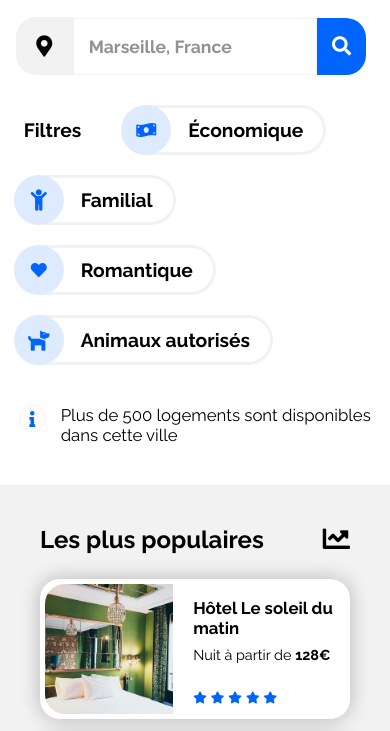
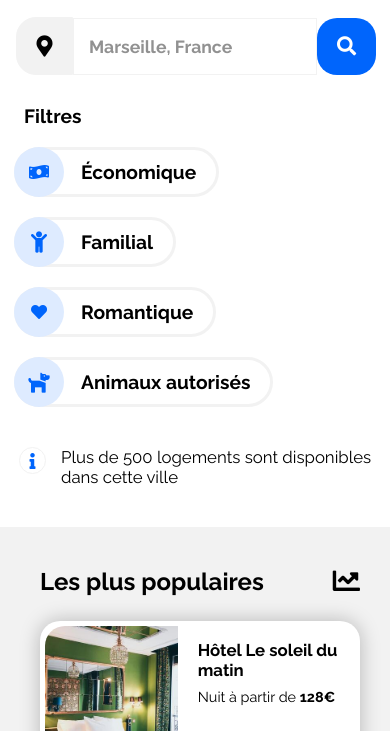
Before and after one commit to RedaPuenta/Reservia, a plain HTML site: page reservia.html in a window 390 px wide. Shown: the part 268-999 px from the top of the page. Drawn offline with Linux system fonts and the light colour scheme.

Commit message:
Correction de la structure HMTL de la partie FILTRE + modification CSS (version RESPONSIVE 1)

```diff
--- a/reservia-mediaquery.css
+++ b/reservia-mediaquery.css
@@ -1,3 +1,11 @@
+body{
+    margin: auto;
+    width: 100%;
+    max-width: 1540px;
+    min-width: 400px;
+}
+
+
 @media screen and (max-width: 1500px){
     /*Hebergement et Populaire*/
     .hebergement-popular-separa{
@@ -423,6 +431,10 @@
     }
 
     /*Recherche*/
+    .bar-search button{
+        width: 65px;
+        border-radius: 20px;
+    }
     .bar-search button span:first-child{
         display: none;
     }
@@ -430,9 +442,6 @@
     .bar-search button span:last-child{
         display: inline-block;
     }
-
-    /*Filtres*/
-    /*MODIFICATION*/
 
     /*Hebergement*/
     /*Positionnemement des images*/
--- a/reservia.css
+++ b/reservia.css
@@ -9,20 +9,21 @@ body{
 
 }
 
-@media screen and (max-width: 450px){
+@media screen and (max-width: 500px){
     body{
         background: linear-gradient(rgba(255, 255, 255, 0.7), rgba(255, 255, 255, 0.7)), url("images/maquette/iPhone\ 8\ -\ 1.png")  no-repeat;
         background-position: 50% 0%;
         background-attachment: fixed;
         background-size: cover;
         height: 9000px;
+
     }
 }
-*/
+
 *{
     border: none black 1px solid;
 }
-
+*/
 /***VARIABLES***/
 :root{
     --color-first: #0065FC;      /*Blue*/
@@ -161,6 +162,7 @@ article[class*=activite-card-special-]{
     margin-top: 20px;
     display: flex;
     align-items: center;
+    margin-right: 10px;
 }
 
 .bar-search input{
@@ -187,7 +189,6 @@ article[class*=activite-card-special-]{
     font-size: 1.2em;
     height: 57px;
     width: 146px;
-    margin-right: 10px;
 }
 
 .bar-search button span{
@@ -216,8 +217,9 @@ article[class*=activite-card-special-]{
     color: var(--color-first);
 }
 
-.section-filtre ul{
+.section-filtre .filtre-group{
     display: flex;
+    align-items: center;
     list-style-type: none;
     margin-top: 30px;
     flex-wrap: wrap;
@@ -239,18 +241,23 @@ article[class*=activite-card-special-]{
     align-items: center;
 }
 
-.section-filtre li:first-child{
-    border: none;
-}
-
-.section-filtre li:first-child p{
-    padding-left: 10px;
-}
-
 .section-filtre li p{
     padding: 0px 20px;
     font-size: 1.2em;
     font-weight: bold;
+}
+
+.section-filtre .filtre-title li{
+    border: none;
+}
+
+.section-filtre .filtre-title li p{
+    padding-left: 10px;
+}
+
+.filtre-presentation{
+    display: flex;
+    flex-wrap: wrap;
 }
 
 .filtre-item{
@@ -331,7 +338,6 @@ article[class*=activite-card-special-]{
     height: 200px;
     display: flex;
     flex-direction: column;
-    align-content: center;
     padding: 5px;
 }
 
@@ -609,7 +615,7 @@ footer a:hover{
 .hebergement-card,
 .popular-card,
 article[class*=activite-card-special-],
-.section-filtre ul li:not(:first-child),
+.filtre-presentation li,
 .logo-info i,
 .info-remarque{
     transition: transform 0.4s ease-out, animation 0.4s;
@@ -618,7 +624,7 @@ article[class*=activite-card-special-],
 .hebergement-card:hover,
 .popular-card:hover,
 article[class*=activite-card-special-]:hover,
-.section-filtre li:not(:first-child):hover,
+.filtre-presentation li:hover,
 .logo-info:hover i,
 .info-remarque:hover{
     transform: scale(1.1);
@@ -672,6 +678,6 @@ article[class*=activite-card-special-]:hover img[class*=card-control]{
 }
 
 /*Ombre interne des filtres au passage de la souris (pour la partie "Filtre")*/
-.section-filtre li:not(:first-child):hover{
+.filtre-presentation li:hover{
     box-shadow: inset -2px -2px 5px var(--color-third), inset 2px 2px 5px var(--color-third);
 }
--- a/reservia.html
+++ b/reservia.html
@@ -51,10 +51,13 @@
         </section>
         <!--PARTIE 3 : FILTRE-->
         <div class="section-filtre">
-            <ul>
+            <div class="filtre-group">
+                <ul class="filtre-title">
                     <li>
                         <p>Filtres</p>
                     </li>
+                </ul>
+                <ul class="filtre-presentation">
                     <li>
                         <a href="#">
                             <div class="filtre-item"><i class="fas fa-money-bill-wave perso-icon"></i></div>
@@ -80,6 +83,7 @@
                         </a>
                     </li>
                 </ul>
+            </div>
             <div class="filtre-remarque">
                 <a href="#"><div class="info-remarque"><i class="fas fa-info perso-icon"></i></div></a>
                 <p>Plus de 500 logements sont disponibles dans cette ville</p>
@@ -328,6 +332,7 @@
                         <a href="#11">
                             <figure class="content-image">
                                 <picture>
+                                    <source media="(max-width: 880px)" srcset="images/activites/3_medium/paul-hermann-QFTrLdQIRhI-unsplash.jpg">
                                     <source media="(max-width: 1230px)" srcset="images/activites/4_small/paul-hermann-QFTrLdQIRhI-unsplash.jpg">
                                     <source media="(max-width: 1500px)" srcset="images/activites/3_medium/paul-hermann-QFTrLdQIRhI-unsplash.jpg">
                                     <img class="card-control-11" src="images/activites/4_small/paul-hermann-QFTrLdQIRhI-unsplash.jpg" alt="Photo du Fort de Promègues">
```
Lines whose indentation alone changed are shown as unchanged.
